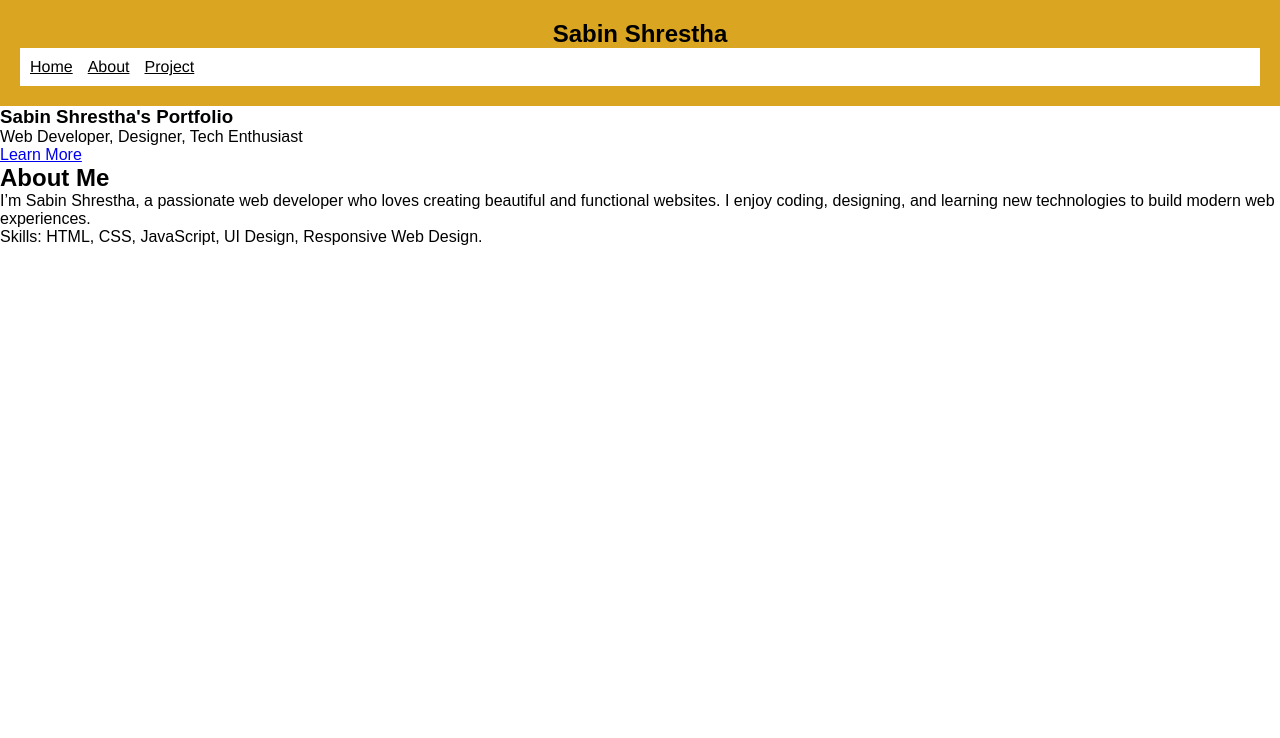
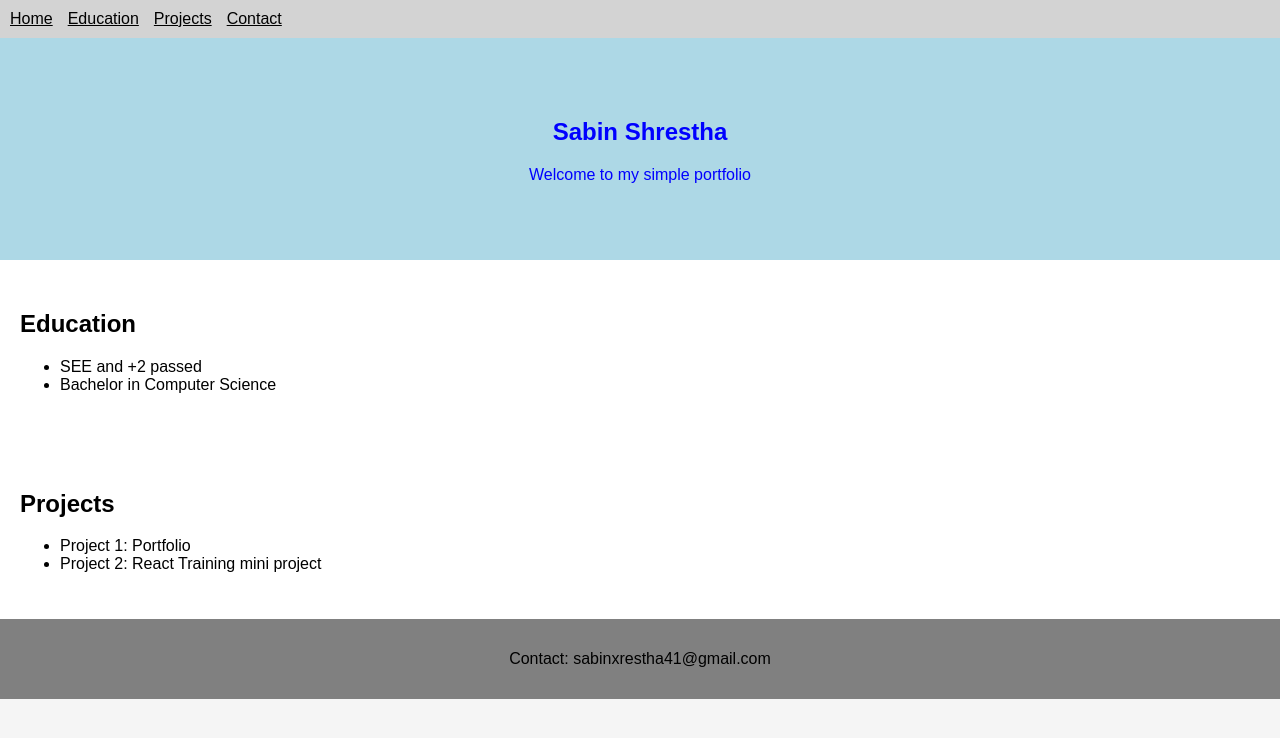
Before and after one commit to SabinXres/Trainingreact, a plain HTML site: page home.html in a window 1280 px wide. Drawn offline with Linux system fonts and the light colour scheme.

Commit message:
javascript

```diff
--- /dev/null
+++ b/clone.css
@@ -0,0 +1,30 @@
+body {
+  margin:0;
+  font-family:Arial;
+  background:white;
+}
+
+header {
+  padding:20px;
+  text-align:center;
+  font-size:24px;
+  background:white;
+  border-bottom:1px solid white;
+}
+
+.grid {
+  column-count:4;
+  column-gap:15px;
+  padding:20px;
+}
+
+.item {
+  margin-bottom:15px;
+  break-inside:avoid;
+}
+
+.item img {
+  width:100%;
+  border-radius:10px;
+  display:block;
+}
--- /dev/null
+++ b/exercise.css
@@ -0,0 +1,13 @@
+body {
+    padding: 20px;
+    margin: 0;
+
+
+}
+.container{
+    display: grid;
+    gap: 20px;
+}
+@media (max-width: 728px){
+
+}
--- a/home.html
+++ b/home.html
@@ -3,50 +3,42 @@
 <head>
     <meta charset="UTF-8">
     <meta name="viewport" content="width=device-width, initial-scale=1.0">
-    <title>Sabin Shrestha | Portfolio</title>
+    <title>Sabin Shrestha</title>
     <link rel="stylesheet" href="style.css">
 </head>
+<body>
+    <nav class="navbar">
+        <ul>
+            <li><a href="#home">Home</a></li>
+            <li><a href="#education">Education</a></li>
+            <li><a href="#projects">Projects</a></li>
+            <li><a href="#contact">Contact</a></li>
+        </ul>
+    </nav>
 
-<body>
-
-
-    <header>
-        <nav>
-            <h2 class="logo">Sabin Shrestha</h2>
-            <ul class="nav-links">
-                <li><a href="#home">Home</a></li>
-                <li><a href="#about">About</a></li>
-                <li><a href="#Projects">Project</a></li>
-            </ul>
-        </nav>
-    </header>
-
-
-    <section id="home" class="section home-section">
-        <div class="home-content">
-            <h3>Sabin Shrestha's Portfolio</h3>
-            <p>Web Developer, Designer, Tech Enthusiast</p>
-            <a href="#about" class="btn">Learn More</a>
-        </div>
+    <section id="home" class="hero">
+        <h1>Sabin Shrestha</h1>
+        <p>Welcome to my simple portfolio</p>
     </section>
 
-
-    <section id="about" class="section about-section">
-        <h2>About Me</h2>
-        <div class="about-container">
-
-            <div class="about-text">
-                <p>
-                    I’m Sabin Shrestha, a passionate web developer who loves creating beautiful
-                    and functional websites. I enjoy coding, designing, and learning new technologies
-                    to build modern web experiences.
-                </p>
-                <p>
-                    Skills: HTML, CSS, JavaScript, UI Design, Responsive Web Design.
-                </p>
-            </div>
-        </div>
+    <section id="education" class="section">
+        <h2>Education</h2>
+        <ul>
+            <li>SEE and +2 passed</li>
+            <li>Bachelor in Computer Science</li>
+        </ul>
     </section>
 
+    <section id="projects" class="section">
+    <h2>Projects</h2>
+    <ul>
+ <li>Project 1: Portfolio</li>
+ <li>Project 2: React Training mini project</li>
+        </ul>
+    </section>
+
+ <footer id="contact">
+<p>Contact: sabinxrestha41@gmail.com</p>
+    </footer>
 </body>
 </html>
--- a/style.css
+++ b/style.css
@@ -1,53 +1,43 @@
-* {
-  margin: 0;
-  padding: 0;
-  box-sizing: border-box;
+body {
+    font-family: Arial, sans-serif;
+    background-color: whitesmoke;
+    color: black;
+    margin: 0;
 }
 
-body {
-  font-family: Arial, sans-serif;
-  background: white;
-  color: black;
+.navbar {
+    background-color: lightgray;
+    padding: 10px;
 }
 
-header {
-  background: goldenrod;
-  color: black;
-  padding: 20px;
-  text-align: center;
-  position: sticky;
+.navbar ul {
+    list-style: none;
+    display: flex;
+    gap: 15px;
+    margin: 0;
+    padding: 0;
 }
 
-nav ul {
-  list-style: none;
-  display: flex;
-  gap: 15px;
-  padding: 10px;
-  background: white;
-  text-decoration: underline;
+.navbar a {
+    color: black;
 }
 
-nav a {
-  text-decoration: none;
-  font-family: 'Franklin Gothic Medium', 'Arial Narrow', Arial, sans-serif;
-  color: black;
+.hero {
+    text-align: center;
+    padding: 60px 20px;
+    background-color: lightblue;
+    color: blue;
 }
 
-.container {
-  max-width: 900px;
-  margin: 20px ;
-  padding: 20px;
-  background: white;
+.section {
+    padding: 30px 20px;
+    background-color: white;
+    color: black;
 }
 
-button {
-  padding: 10px 15px;
-  border: none;
-  background: #4a90e2;
-  color: #fff;
-  cursor: pointer;
+#contact {
+    text-align: center;
+    padding: 15px;
+    background-color: gray;
+    color: black;
 }
-
-button:hover {
-  background: #357ac8;
-}
```
Also changed, not shown: clone.html (added, +24 -0 lines), exercise.html (added, +18 -0 lines), home.js (added, +20 -0 lines).
